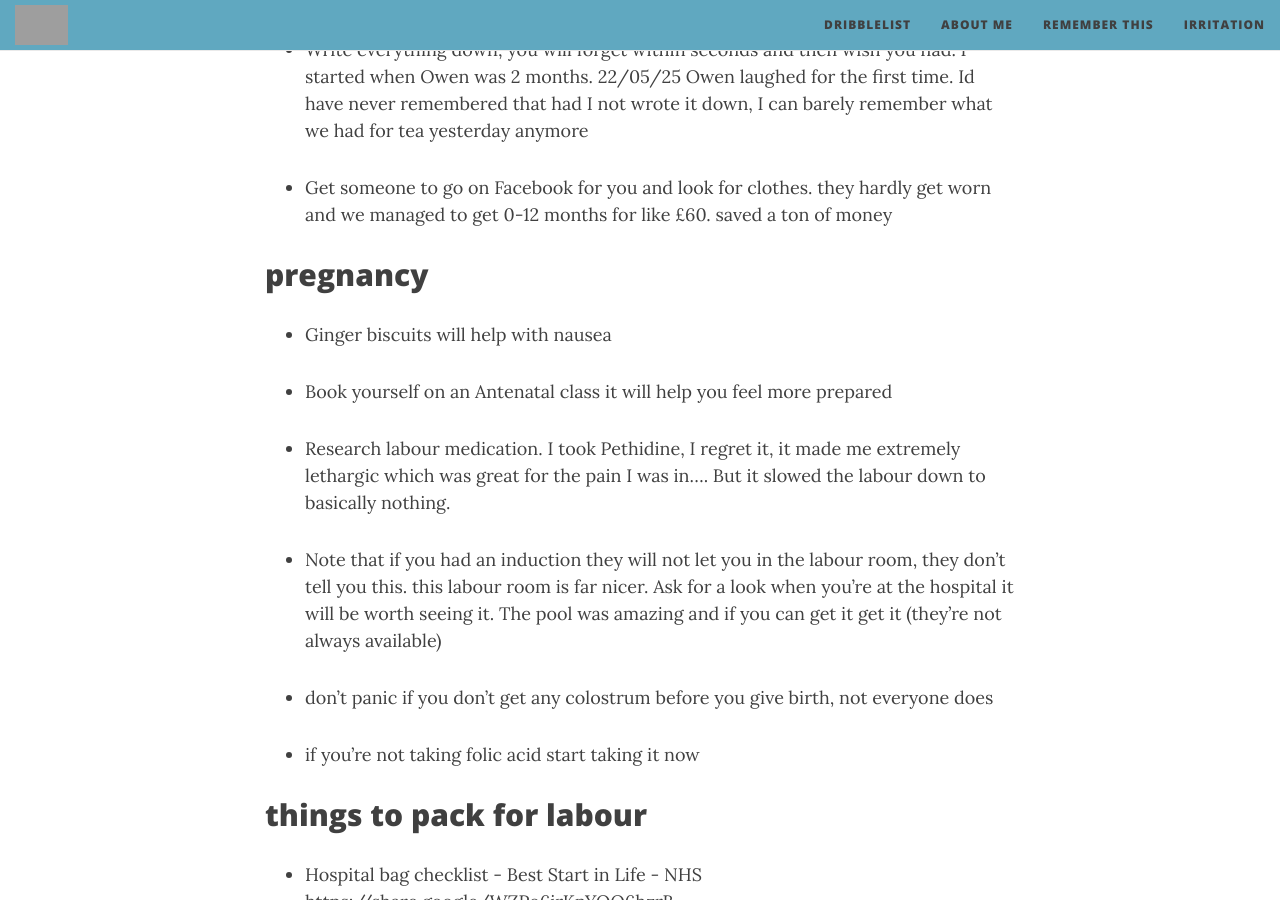
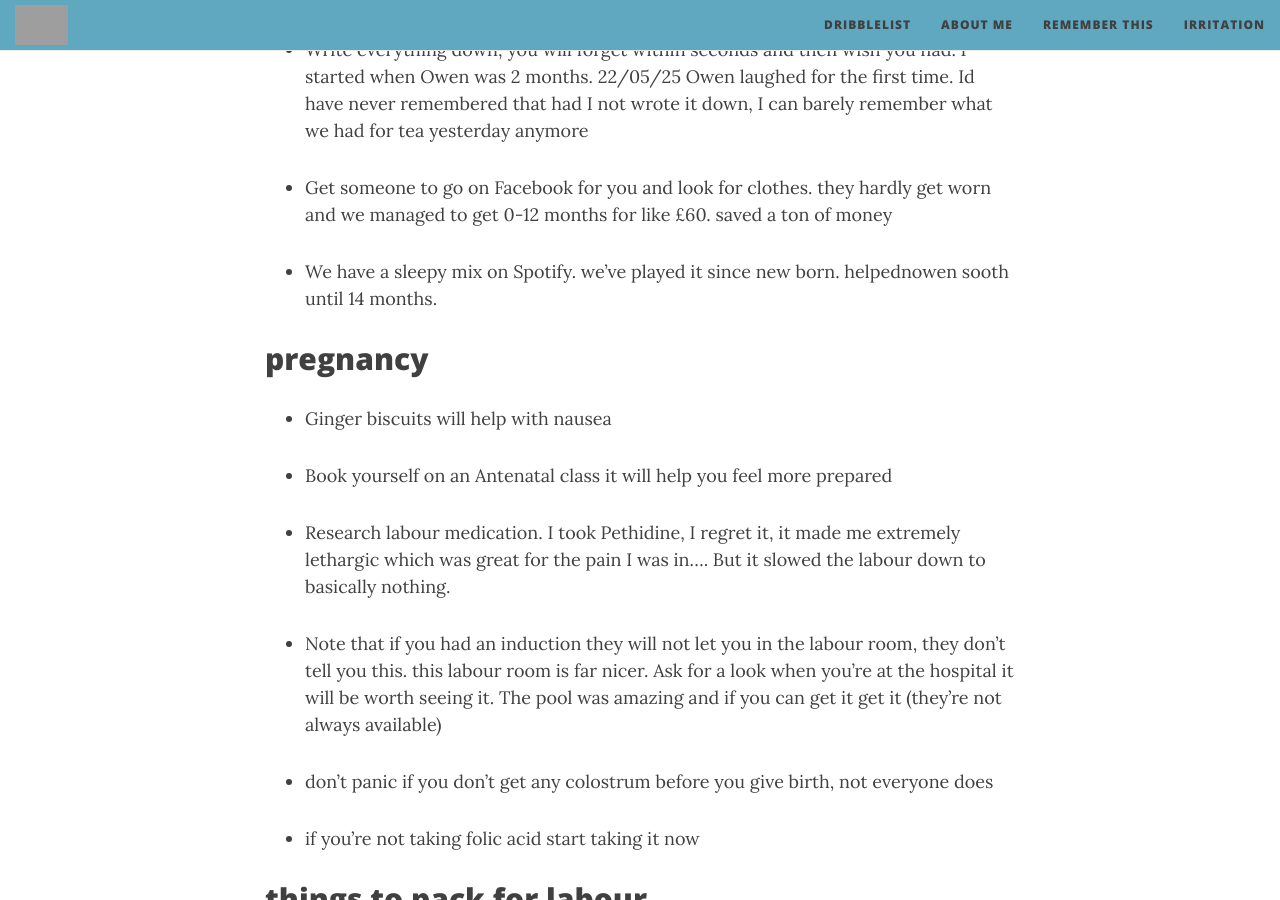
Before and after one commit to ellis-ward/ellis-ward.github.io, a Jekyll site: the page built from _posts/dribble/2026-05-31-adviceformypregnantfriends.md, in a window 1280 px wide and 900 px high, scrolled down 484 px. Built offline with Jekyll 4.4.1, drawn with Linux system fonts in a browser that asks for light colours; nearby versions of some CDN libraries; grey boxes are pictures that could not be loaded.

Commit message:
Update 2026-05-31-adviceformypregnantfriends.md

```diff
--- a/_posts/dribble/2026-05-31-adviceformypregnantfriends.md
+++ b/_posts/dribble/2026-05-31-adviceformypregnantfriends.md
@@ -14,6 +14,8 @@ tags: dribble
 - Write everything down, you will forget within seconds and then wish you had. I started when Owen was 2 months. 22/05/25 Owen laughed for the first time. Id have never remembered that had I not wrote it down, I can barely remember what we had for tea yesterday anymore
 
 - Get someone to go on Facebook for you and look for clothes. they hardly get worn and we managed to get 0-12 months for like £60. saved a ton of money
+
+- We have a sleepy mix on Spotify. we've played it since new born. helpednowen sooth until 14 months.
 
 <h2>pregnancy</h2>
 
```
